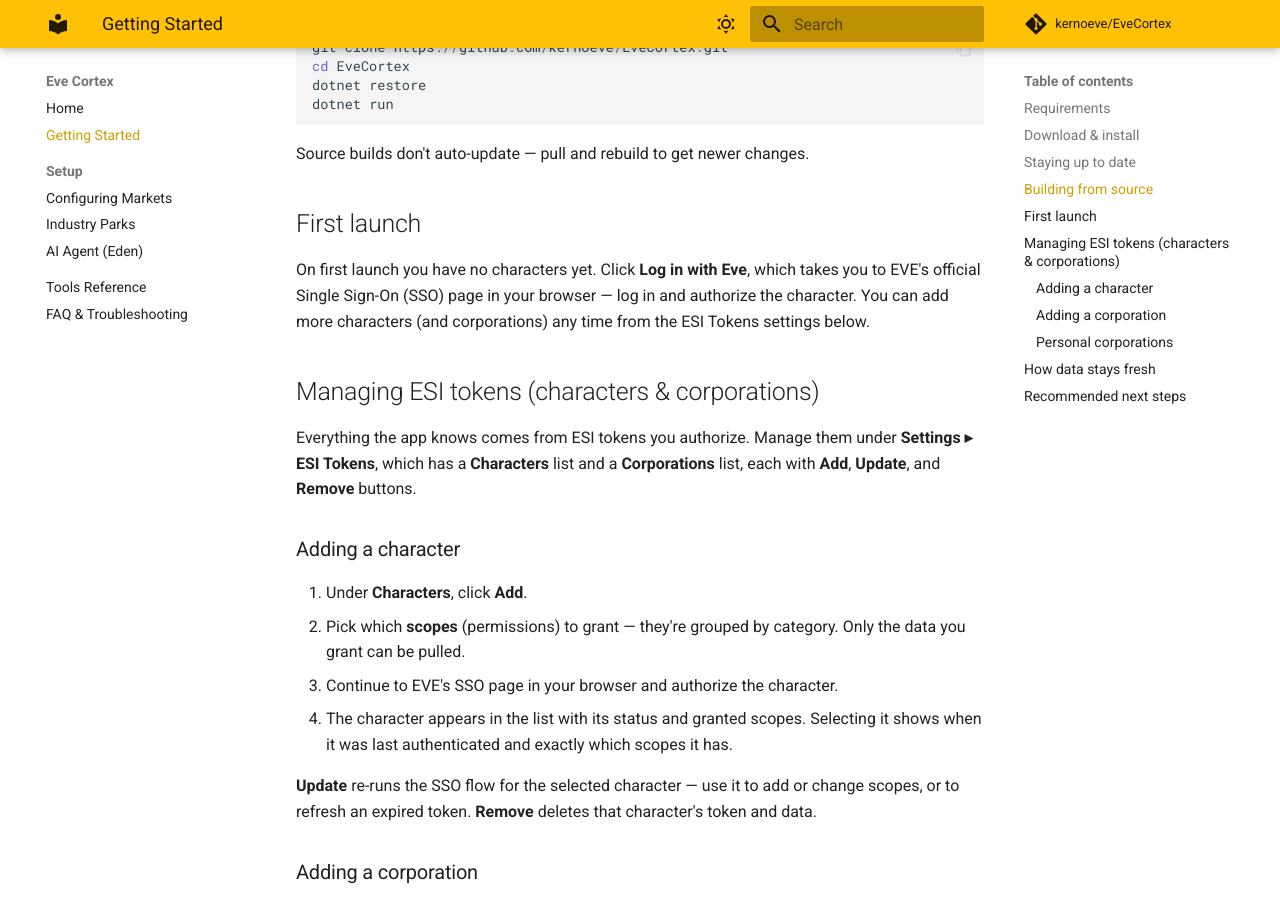
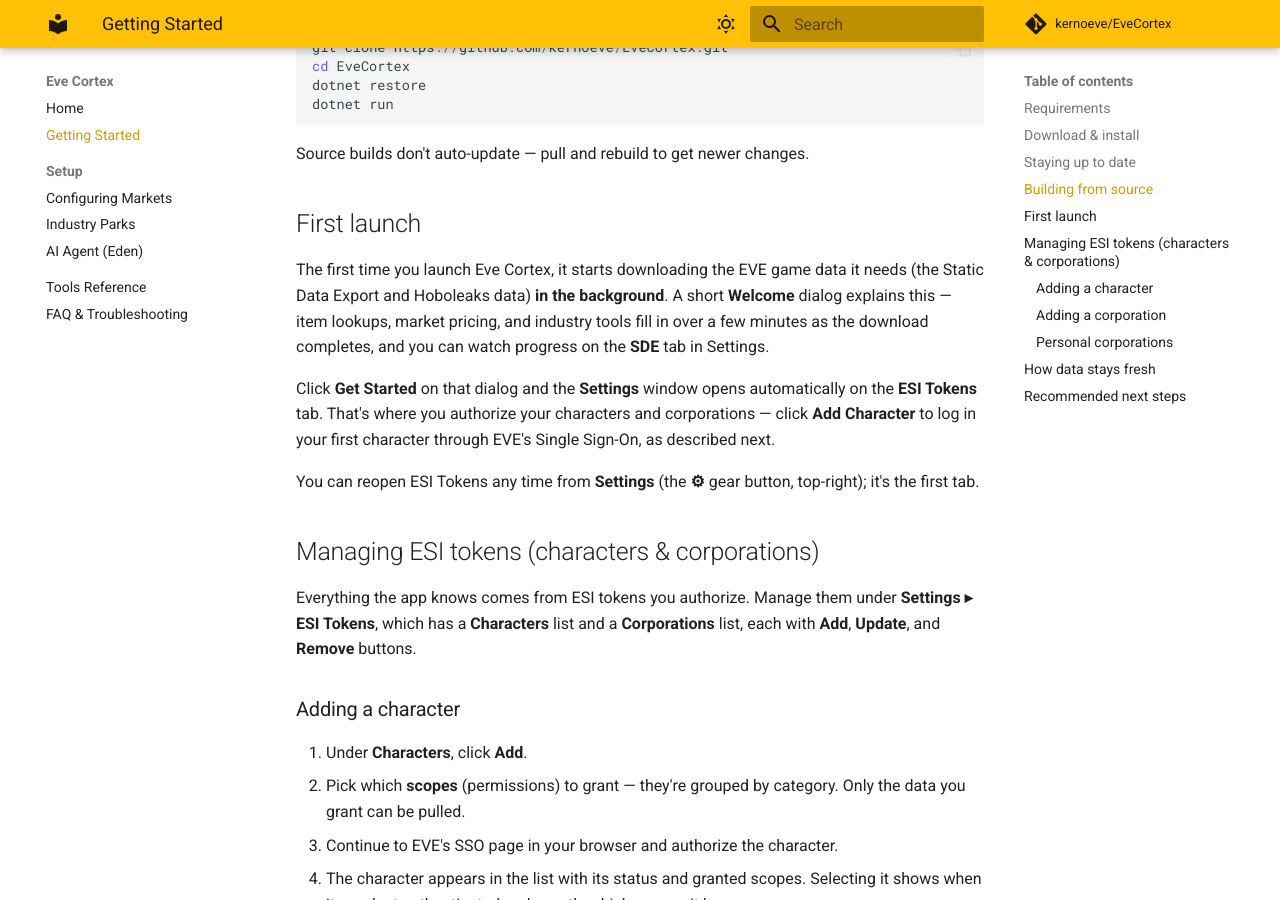
Before and after one commit to kernoeve/EveConsole, an MkDocs documentation site: the page built from docs/getting-started.md, in a window 1280 px wide and 900 px high, scrolled down 1392 px. Built offline with MkDocs 1.6.1 and Material for MkDocs 9.7.7, drawn with Linux system fonts in a browser that asks for light colours; comment, search, counter and statistics services are not loaded.

Commit message:
docs: fix First launch flow — Welcome dialog + ESI Tokens, no "Log in with Eve"
There is no "Log in with Eve" button. First run shows a Welcome dialog
(background SDE/Hoboleaks download notice); clicking Get Started opens
Settings on the ESI Tokens tab, where you click Add Character to authorize
via EVE SSO. Corrected the section to match the actual UX
(MainWindow first-run flow + WelcomeWindow).

Co-Authored-By: Claude Opus 4.8 <noreply@anthropic.com>

```diff
--- a/docs/getting-started.md
+++ b/docs/getting-started.md
@@ -49,10 +49,19 @@ Source builds don't auto-update — pull and rebuild to get newer changes.
 
 ## First launch
 
-On first launch you have no characters yet. Click **Log in with Eve**, which takes
-you to EVE's official Single Sign-On (SSO) page in your browser — log in and
-authorize the character. You can add more characters (and corporations) any time
-from the ESI Tokens settings below.
+The first time you launch Eve Cortex, it starts downloading the EVE game data it
+needs (the Static Data Export and Hoboleaks data) **in the background**. A short
+**Welcome** dialog explains this — item lookups, market pricing, and industry tools
+fill in over a few minutes as the download completes, and you can watch progress on
+the **SDE** tab in Settings.
+
+Click **Get Started** on that dialog and the **Settings** window opens automatically
+on the **ESI Tokens** tab. That's where you authorize your characters and
+corporations — click **Add Character** to log in your first character through EVE's
+Single Sign-On, as described next.
+
+You can reopen ESI Tokens any time from **Settings** (the **⚙** gear button,
+top-right); it's the first tab.
 
 ## Managing ESI tokens (characters & corporations)
 
```
